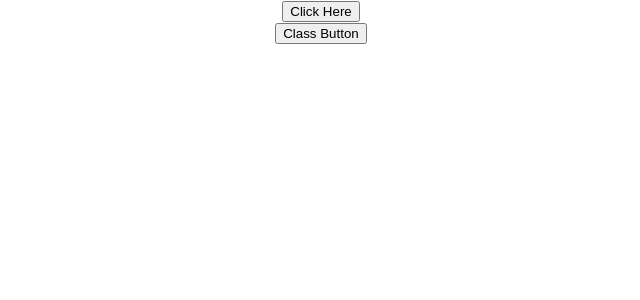
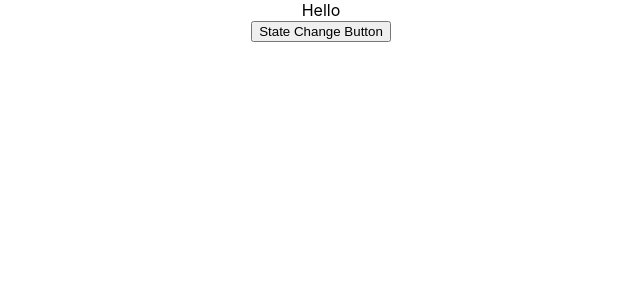
Before and after one commit to syedateebulislam/hello-world, a React (Create React App) app: page / in a window 1280 px wide. Shown: the top 300 px of the page, without its empty margins (319-959 px from the left). Built offline with nearby package versions, Linux system fonts and the light colour scheme.

Commit message:
Binding Event Handler-L14

```diff
--- a/src/App.js
+++ b/src/App.js
@@ -7,13 +7,15 @@
 import Counter from './Components/Counter'
 import FunctionClick from './Components/FunctionClick'
 import ClassClick from './Components/ClassClick'
+import EventBind from './Components/EventBind';
 
 function App() {
   return (
     <div className="App">
 
-      <FunctionClick/>
-      <ClassClick/>
+      <EventBind/>
+      {/*<FunctionClick/>
+      <ClassClick/>*/}
       {/*<Counter/>*/}
       {/*<Greet name="arif" surname="Jamal">
       <button>subscribe</button>
--- /dev/null
+++ b/src/Components/EventBind.js
@@ -0,0 +1,32 @@
+import React, { Component } from 'react'
+
+class EventBind extends Component {
+
+    constructor(props) {
+        super(props)
+
+        this.state = {
+             message: 'Hello'
+        }
+        //Binding of method(personal)
+        //this.changeMessage = this.changeMessage.bind(this)
+    }
+
+    changeMessage(){
+        this.setState({
+            message: 'Bye'
+        })
+    }
+
+    render() {
+        return (
+            <div>
+                <div>{this.state.message}</div>
+                {/*<button onClick={this.changeMessage}>State Change Button</button>*/}
+                <button onClick={() => this.changeMessage()}>State Change Button</button>
+            </div>
+        )
+    }
+}
+
+export default EventBind
```
